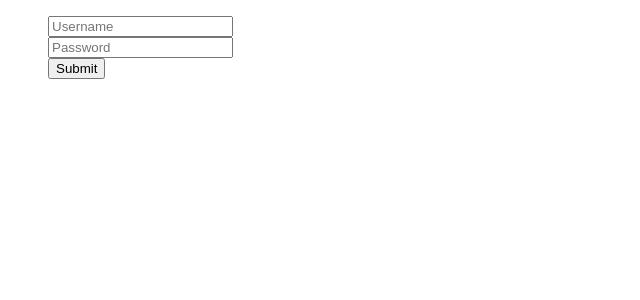
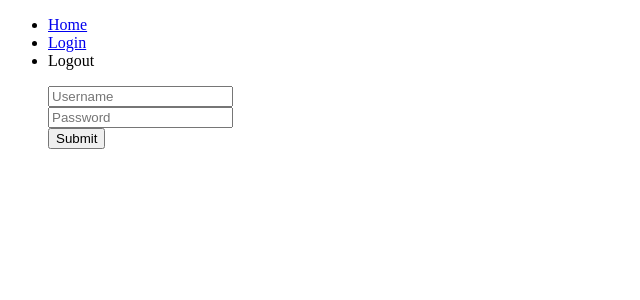
Before and after one commit to joseph1506/angular7, an Angular app: page /login in a window 1280 px wide. Shown: the top 300 px of the page, without its empty margins (0-640 px from the left). Built offline with nearby package versions, Linux system fonts and the light colour scheme.

Commit message:
MOre Login Logout functionality

```diff
--- a/src/app/app.component.html
+++ b/src/app/app.component.html
@@ -7,4 +7,11 @@
     <app-hello></app-hello>
   </h1>&ndash;&gt;
 </div>-->
+<div class="container">
+  <ul class="nav nav-pills">
+    <li><a routerLinkActive="active" routerLink="/home">Home</a></li>
+    <li><a routerLinkActive="active" routerLink="/login">Login</a></li>
+    <li><a (click)="logout()">Logout</a></li>
+  </ul>
+</div>
 <router-outlet></router-outlet>
--- a/src/app/app.component.ts
+++ b/src/app/app.component.ts
@@ -1,6 +1,7 @@
-import { Component } from '@angular/core';
+import {Component} from '@angular/core';
+import {AuthService} from './auth.service';
 
-function log(target, name, descriptor) {
+/*function log(target, name, descriptor) {
   // console.log(target, name, descriptor);
   const original = descriptor.value;
   descriptor.value = function (...args) {
@@ -14,25 +15,27 @@ function log(target, name, descriptor) {
 
 function classDeco(className) {
   console.log(className);
-}
+}*/
 
 @Component({
   selector: 'app-root',
   templateUrl: './app.component.html',
   styleUrls: ['./app.component.css']
 })
-@classDeco
+/*@classDeco*/
 export class AppComponent {
   title = 'AngularIntro';
 
-  constructor() {
-    console.log(this.simpleMethod(5));
+  constructor(private authService: AuthService) {
   }
 
-  @log
+  /*@log
   simpleMethod(a) {
     return a * a;
+  }*/
+
+  logout() {
+    this.authService.logout();
   }
 
-
 }
--- a/src/app/app.module.ts
+++ b/src/app/app.module.ts
@@ -31,7 +31,13 @@ import {AuthGuard} from './auth.guard';
     RouterModule.forRoot([
       {
         path: '',
-        component: HomeComponent
+        component: HomeComponent,
+        canActivate: [AuthGuard]
+      },
+      {
+        path: 'home',
+        component: HomeComponent,
+        canActivate: [AuthGuard]
       },
       {
         path: 'office',
--- a/src/app/auth.guard.ts
+++ b/src/app/auth.guard.ts
@@ -15,6 +15,6 @@ export class AuthGuard implements CanActivate {
   canActivate(
     next: ActivatedRouteSnapshot,
     state: RouterStateSnapshot): Observable<boolean> | Promise<boolean> | boolean {
-    return this.auth.isLoggedIn;
+    return this.auth.loggedInStatus;
   }
 }
--- a/src/app/auth.service.ts
+++ b/src/app/auth.service.ts
@@ -1,13 +1,14 @@
 import {Injectable} from '@angular/core';
 import {HttpClient} from '@angular/common/http';
+import {Router} from '@angular/router';
 
 @Injectable({
   providedIn: 'root'
 })
 export class AuthService {
-  private loggedInStatus = false;
+  loggedInStatus = false;
 
-  constructor(private http: HttpClient) {
+  constructor(private http: HttpClient, private router: Router) {
   }
 
   getUserDetails(username, password) {
@@ -24,4 +25,15 @@ export class AuthService {
   get isLoggedIn() {
     return this.loggedInStatus;
   }
+
+  logout() {
+    console.log('inside logout');
+    this.http.post('/api/logout', {})
+      .subscribe(data => {
+        this.loggedInStatus = false;
+        this.router.navigateByUrl('login');
+      });
+  }
+
+
 }
--- a/src/app/home/home.component.html
+++ b/src/app/home/home.component.html
@@ -1,8 +1,8 @@
-<p>
+<div *ngIf="authenticated()">
   home works!
-</p>
+</div>
   <!--<a routerLink="/office">Go to office</a>-->\
   <ul>
-    <!--<li ng-if="!authenticated()"><a routerLink="/login">Login</a></li>-->
-    <li ng-if="authenticated()"><a routerLink="/admin">Go to Admin</a></li>
+    <li *ngIf="!authenticated()"><a routerLink="/login">Login</a></li>
+    <li *ngIf="authenticated()"><a routerLink="/admin">Go to Admin</a></li>
   </ul>
--- a/src/app/home/home.component.ts
+++ b/src/app/home/home.component.ts
@@ -15,6 +15,6 @@ export class HomeComponent implements OnInit {
 
   authenticated() {
     console.log('this--->', this.authService.isLoggedIn);
-    return this.authService.isLoggedIn;
+    return this.authService.loggedInStatus;
   }
 }
```
